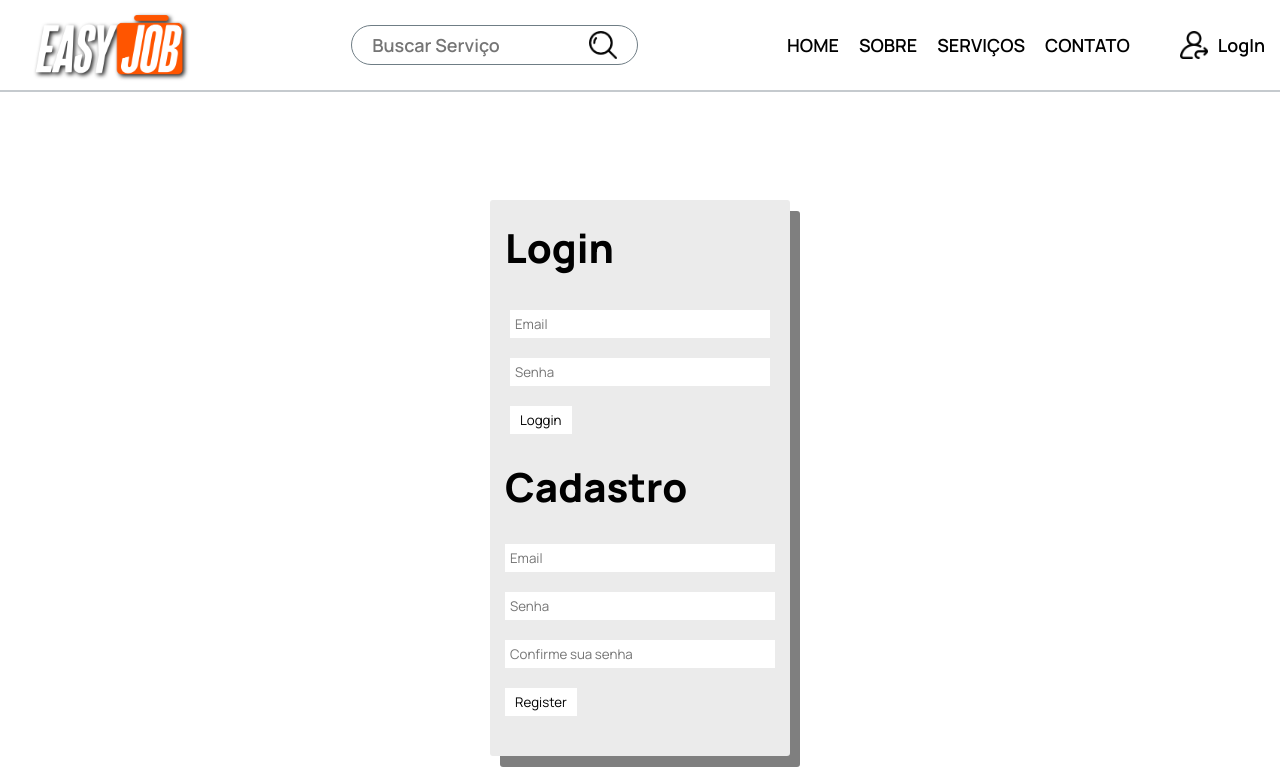
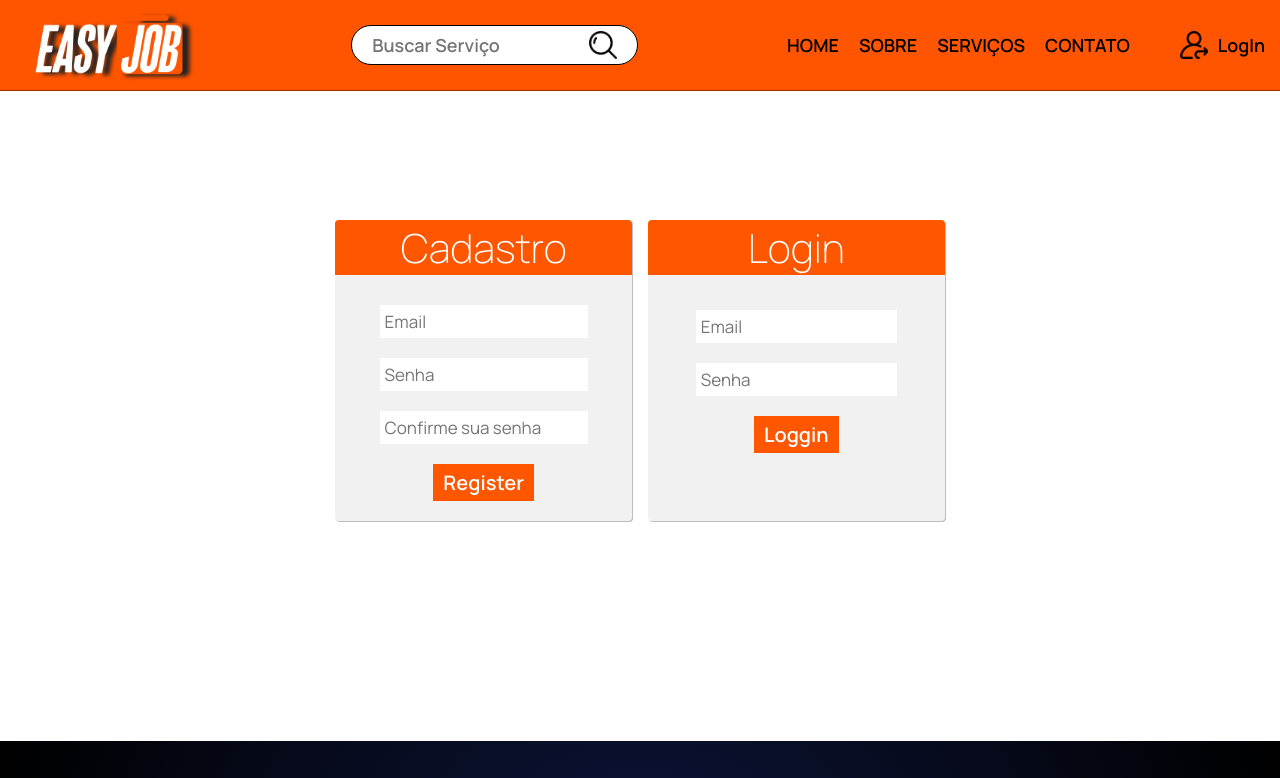
Before and after one commit to NilsonPagnez/easyjob_login, a React (Create React App) app in the folder client/: page /Login in a window 1280 px wide. Shown: the top 778 px of the page. Built offline with nearby package versions, Linux system fonts and the light colour scheme.

Commit message:
Modificações no css do login

```diff
--- a/client/src/Containers/Header/Header.css
+++ b/client/src/Containers/Header/Header.css
@@ -5,16 +5,16 @@ header {
   background: none;
   top: 0px;
   width: 100%;
-  background-color: rgb(255, 255, 255);
+  background-color: #ff5500;
   -webkit-backdrop-filter: blur(1.5rem);
   backdrop-filter: blur(1.5rem);
-  border-bottom: 0.2rem solid rgba(111, 124, 132, 0.4);
+  border-bottom: 0.1rem solid rgba(0, 0, 0, 0.4);
 }
 
 .Logo {
   width: 15%;
-  -webkit-filter: drop-shadow(2px 2px 2px #222);
-  filter: drop-shadow(2px 2px 2px #222);
+  -webkit-filter: drop-shadow(7px 2px 2px #222);
+  filter: drop-shadow(7px 2px 2px #222);
 }
 
 header .clickTo_menu {
@@ -37,7 +37,7 @@ header .clickTo_menu button {
 }
 
 header .clickTo_menu button:hover {
-  color: var(--text-color-lightGray);
+  color: #fff;
   transition: 0.2s;
 }
 
@@ -52,7 +52,7 @@ header .clickTo_menu .logar a {
 }
 
 header .clickTo_menu .logar:hover {
-  filter: invert(50%) sepia(5%) saturate(934%) hue-rotate(159deg) brightness(95%) contrast(86%);
+  filter: invert(100%) sepia(0%) saturate(0%) hue-rotate(0deg) brightness(100%) contrast(100%);
 }
 
 header .container {
@@ -71,13 +71,14 @@ header .container .header_content {
 
 header .container .header_content .busca {
   display: flex;
-  border: 0.1rem solid var(--text-color-lightGray);
+  border: 0.1rem solid #000;
   border-radius: 5rem;
   margin: 1rem 0;
   padding-left: 2rem;
   padding-right: 2rem;
   max-width: 30rem;
   justify-content: space-between;
+  background-color: #fff;
 }
 
 header .container .header_content .busca input {
--- a/client/src/Pages/Login/LoginForms.css
+++ b/client/src/Pages/Login/LoginForms.css
@@ -1,15 +1,14 @@
-.container-login{
-    width: 300px;
+.container-usuario{
+    width:50%;
     height: max-content;
     margin:  200px auto;
-    background-color: #ebebeb;
     padding: 20px 15px;
     font-family: "Manrope", sans-serif;
-    box-shadow: 10px 11px rgba(0, 0, 0, 0.5);
-    border-radius: 3px;
+    display: flex;
+    gap: 2%;
 }
 
-.container-login h1{
+.container-usuario h1{
     margin: 0;
     text-align: left;
     margin-bottom: 10px;
@@ -18,19 +17,22 @@
 .login-form{
     padding: 5px;
 }
+.container-usuario input {
+    font-size: 1.7em;
+}
 
 .form-field{
     display: inline-block;
     margin-top: 20px;
     padding: 5px;
-    width: 100%;
+    width: 70%;
     background-color: white;
 }
 
 .form-error{
     display: block;
     color: rgb(237, 67, 75);
-    font-size: 0.9em;
+    font-size:1.5em;
     font-weight: 600;
 }
 
@@ -38,6 +40,32 @@
     margin-top: 20px;
     margin-bottom: 20px;
     padding: 5px 10px;
-    background-color: white;
+    background-color: #ff5600;
+    font-weight: 600;
+    color: #fff;
+    font-size: 2em;
+}
 
+.container-login, .container-cadastro{
+    width: 50%;
+    background-color: rgba(17, 25, 40, 0.06);
+    box-shadow: 1px 1px rgba(0, 0, 0, 0.26);
+    border-radius: 4px;
+    text-align: center;
 }
+
+.container-login{
+    margin-left: 0.5%;
+}
+
+.h1-login, .h1-cadastro{
+    background-color: #ff5600;
+    width: 100%;
+    border-radius: 4px 4px 0px 0px;
+}
+
+.h1-login h1, .h1-cadastro h1{
+    color: #fff;
+    font-weight: 100;
+    text-align: center;
+}
--- a/client/src/Pages/Login/LoginForms.jsx
+++ b/client/src/Pages/Login/LoginForms.jsx
@@ -22,6 +22,8 @@ function LoginForms() {
             password: values.password,
         }).then((response)=>{
             console.log(response);
+            alert(response.data.msg);
+
         })
     }
 
@@ -37,33 +39,12 @@ function LoginForms() {
     })
 
     return (
-        <div className='container-login'>
-            <h1>Login</h1>
+        <div className='container-usuario'>
 
-            <Formik
-                initialValues={{}}
-                onSubmit={handleClickLogin}
-                validationSchema={validationLogin}
-            >
-                <Form className='login-form'>
-                    <div className='login-form-group'>
-                        <Field name='email' className='form-field' placeholder='Email' />
-                        <ErrorMessage component='span' name='email' className='form-error' />
+            <div className="container-cadastro">
+                <div className="h1-cadastro">
+                    <h1>Cadastro</h1>
                 </div>
-
-                    <div className='login-form-group'>
-                        <Field name='password' className='form-field' placeholder='Senha' />
-                        <ErrorMessage component='span' name='password' className='form-error' />
-                    </div>
-
-                    <button className='button' type='submit'>Loggin</button>
-                </Form>
-            </Formik>
-
-
-
-
-            <h1>Cadastro</h1>
                 <Formik
                     initialValues={{}}
                     onSubmit={handleClickRegister}
@@ -88,8 +69,32 @@ function LoginForms() {
                         <button className='button' type='submit'>Register</button>
                     </Form>
                 </Formik>
+            </div>
 
+            <div className='container-login'>
+                <div className="h1-login">
+                    <h1>Login</h1>
+                </div>
+                <Formik
+                    initialValues={{}}
+                    onSubmit={handleClickLogin}
+                    validationSchema={validationLogin}
+                >
+                    <Form className='login-form'>
+                        <div className='login-form-group'>
+                            <Field name='email' className='form-field' placeholder='Email' />
+                            <ErrorMessage component='span' name='email' className='form-error' />
+                        </div>
 
+                        <div className='login-form-group'>
+                            <Field name='password' className='form-field' placeholder='Senha' />
+                            <ErrorMessage component='span' name='password' className='form-error' />
+                        </div>
+
+                        <button className='button' type='submit'>Loggin</button>
+                    </Form>
+                </Formik>
+            </div>
 
         </div>
     )
```
Lines whose indentation alone changed are shown as unchanged.
